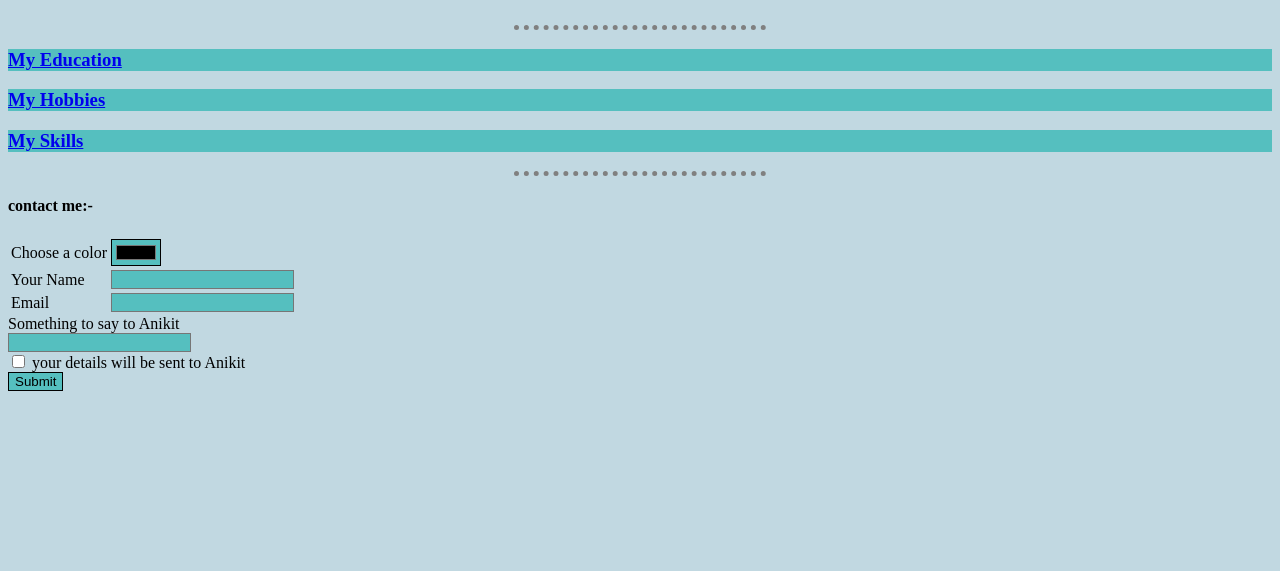
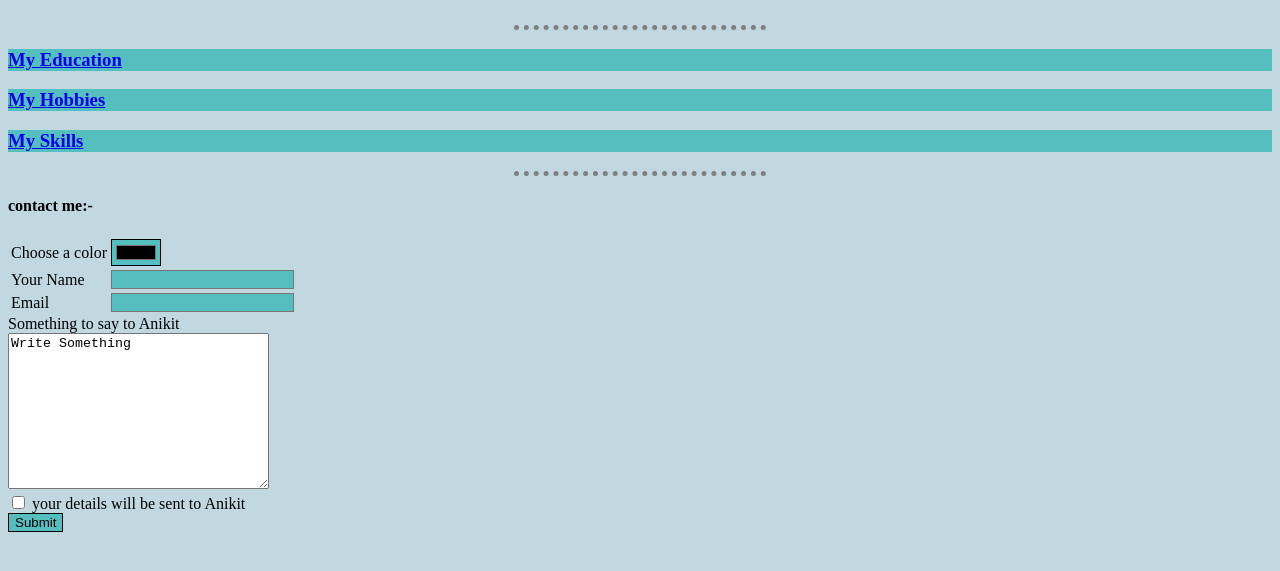
Before and after one commit to anikitsahoo1/my-presonal-site, a plain HTML site: page index.html in a window 1280 px wide. Shown: the part 227-798 px from the top of the page. Drawn offline with Linux system fonts and the light colour scheme.

Commit message:
Update index.html

```diff
--- a/index.html
+++ b/index.html
@@ -53,7 +53,7 @@
         </tr>
     </table>
     <label for="">Something to say to Anikit</label><br>
-    <input type="textarea" name="Want_to_say" id="" cols="30" rows="10"><br>
+    <textarea name="Want_to_say" id="" cols="30" rows="10">Write Something</textarea> <br>
     <input type="checkbox" name="checkbox" id="">
     <label for="">your details will be sent to Anikit</label><br>
     <input type="submit" name="submit">
```
